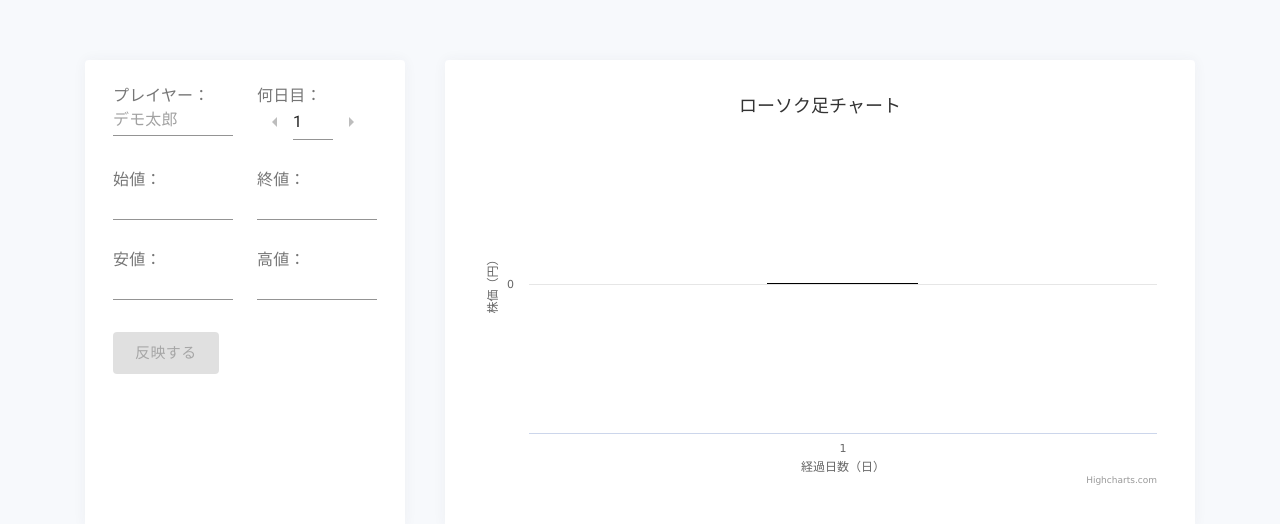
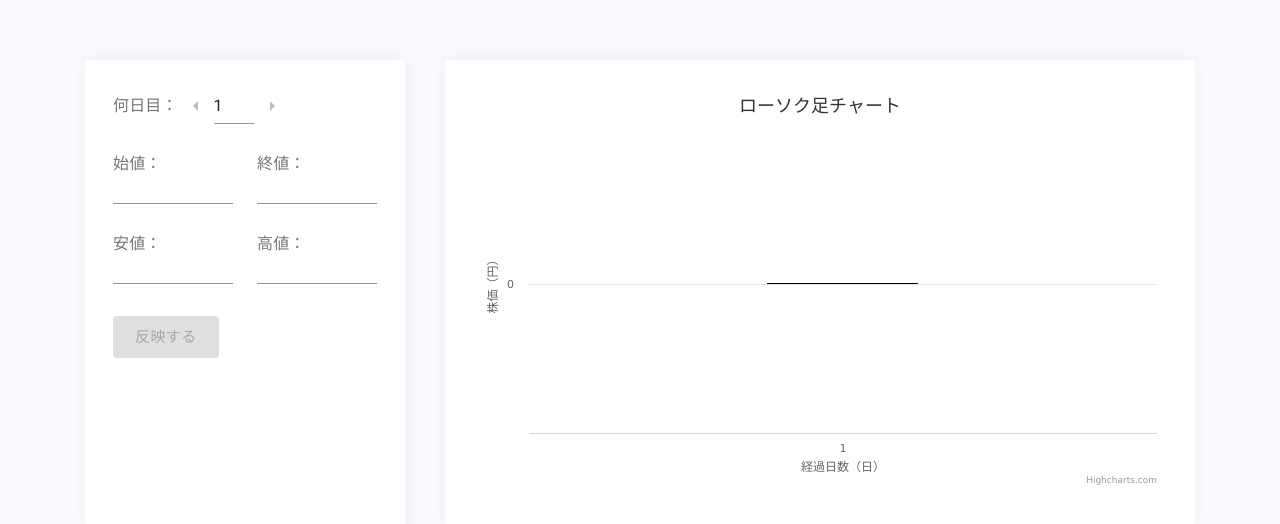
Before and after one commit to MrSung/fire-candle, a React (Create React App) app: page / in a window 1280 px wide. Shown: the top 524 px of the page. Built offline with nearby package versions, Linux system fonts and the light colour scheme.

Commit message:
remove unneeded property

```diff
--- a/src/components/atoms/input-set.tsx
+++ b/src/components/atoms/input-set.tsx
@@ -38,7 +38,7 @@ export const InputSet = ({
 )
 
 const Wrapper = styled.div`
-  &:nth-of-type(n + 3) {
+  &:nth-of-type(n + 2) {
     margin-top: 2rem;
   }
 `
--- a/src/components/atoms/input-switcher.tsx
+++ b/src/components/atoms/input-switcher.tsx
@@ -1,4 +1,4 @@
-import React from 'react'
+import React, { CSSProperties } from 'react'
 import styled from 'styled-components'
 import { Input, InputLabel, Button } from '@material-ui/core'
 import ArrowLeftIcon from '@material-ui/icons/ArrowLeft'
@@ -28,11 +28,7 @@ export const InputSwitcher = ({
   isRightButtonDisabled
 }: IInputSwitcherProps) => (
   <Wrapper>
-    <InputLabel
-      style={{
-        width: '120px'
-      }}
-    >
+    <InputLabel style={InputLabelStyle}>
       <LabelText>{labelText}</LabelText>
       <ButtonContainer>
         <Button
@@ -66,8 +62,13 @@ const Wrapper = styled.div`
   display: block;
 `
 
+const InputLabelStyle: CSSProperties = {
+  display: 'flex',
+  alignItems: 'center'
+}
+
 const LabelText = styled.span`
-  display: block;
+  display: inline-block;
 `
 
 const ButtonContainer = styled.div`
--- a/src/components/molecules/input-block.tsx
+++ b/src/components/molecules/input-block.tsx
@@ -12,7 +12,6 @@ import { InputSet } from '../atoms/input-set'
 import { InputSwitcher } from '../atoms/input-switcher'
 
 enum InputId {
-  PlayerName = 'playerName',
   NthDay = 'nthDay',
   OpenRate = 'openRate',
   CloseRate = 'closeRate',
@@ -21,12 +20,11 @@ enum InputId {
 }
 
 type InputBlockType =
-  | 'playerName'
-  | 'nthDay'
-  | 'openRate'
-  | 'closeRate'
-  | 'lowPrice'
-  | 'highPrice'
+  | InputId.NthDay
+  | InputId.OpenRate
+  | InputId.CloseRate
+  | InputId.LowPrice
+  | InputId.HighPrice
 
 type InputBlockReducerType = (
   state: IChartValue,
@@ -35,17 +33,15 @@ type InputBlockReducerType = (
 
 const inputBlockReducer: InputBlockReducerType = (state, action) => {
   switch (action.type) {
-    case 'playerName':
-      return { ...state, playerName: action.payload }
-    case 'nthDay':
+    case InputId.NthDay:
       return { ...state, nthDay: action.payload }
-    case 'openRate':
+    case InputId.OpenRate:
       return { ...state, openRate: action.payload }
-    case 'closeRate':
+    case InputId.CloseRate:
       return { ...state, closeRate: action.payload }
-    case 'lowPrice':
+    case InputId.LowPrice:
       return { ...state, lowPrice: action.payload }
-    case 'highPrice':
+    case InputId.HighPrice:
       return { ...state, highPrice: action.payload }
     default:
       return state
@@ -54,7 +50,6 @@ const inputBlockReducer: InputBlockReducerType = (state, action) => {
 
 interface IInputBlockProps {
   id: string
-  playerName: string
   nthDay: string
   openRate: string
   closeRate: string
@@ -105,19 +100,6 @@ export const InputBlock = (props: IInputBlockProps) => {
 
   return (
     <Wrapper autoComplete='off'>
-      <InputSet
-        inputId={InputId.PlayerName}
-        type='text'
-        value={localState.playerName}
-        placeholder='デモ太郎'
-        labelText='プレイヤー：'
-        onChange={ev => {
-          localDispatch({
-            type: InputId.PlayerName,
-            payload: ev.target.value
-          })
-        }}
-      />
       <InputSwitcher
         inputId={InputId.NthDay}
         type='number'
--- a/src/components/organisms/input-chart-blocks.tsx
+++ b/src/components/organisms/input-chart-blocks.tsx
@@ -20,7 +20,6 @@ export const InputChartBlocks = () => {
             <InputBlockWrap>
               <InputBlock
                 id={id}
-                playerName={selected.playerName}
                 nthDay={selected.nthDay}
                 openRate={selected.openRate}
                 closeRate={selected.closeRate}
--- a/src/features/charts/charts-slice.ts
+++ b/src/features/charts/charts-slice.ts
@@ -8,7 +8,6 @@ export interface IChart {
 
 export interface IChartValue {
   id: string
-  playerName: string
   nthDay: string
   openRate: string
   closeRate: string
@@ -19,7 +18,6 @@ export interface IChartValue {
 
 export const initialChartValue: IChartValue = {
   id: initialRandomId,
-  playerName: '',
   nthDay: '1',
   openRate: '',
   closeRate: '',
@@ -59,7 +57,7 @@ export const chartsSlice = createSlice({
       ].map(chartValue =>
         chartValue.nthDay === payload.currentChart.nthDay
           ? { ...chartValue, ...payload.currentChart }
-          : { ...chartValue, playerName: payload.currentChart.playerName }
+          : { ...chartValue }
       )
     }),
     incrementNthDay: (
--- a/tsconfig.json
+++ b/tsconfig.json
@@ -18,7 +18,7 @@
     "resolveJsonModule": true,
     "isolatedModules": true,
     "noEmit": true,
-    "jsx": "react"
+    "jsx": "react-jsx"
   },
   "include": [
     "src"
```
